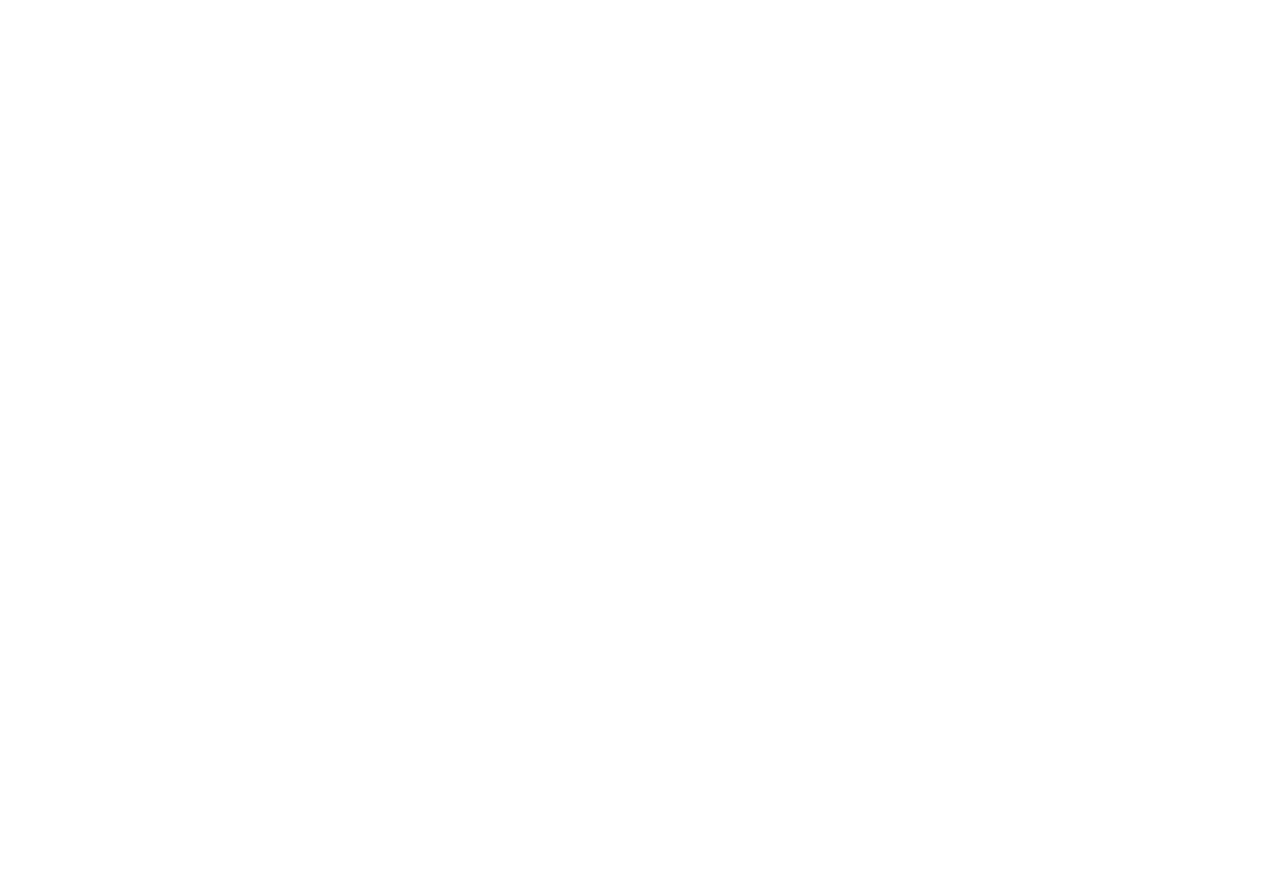
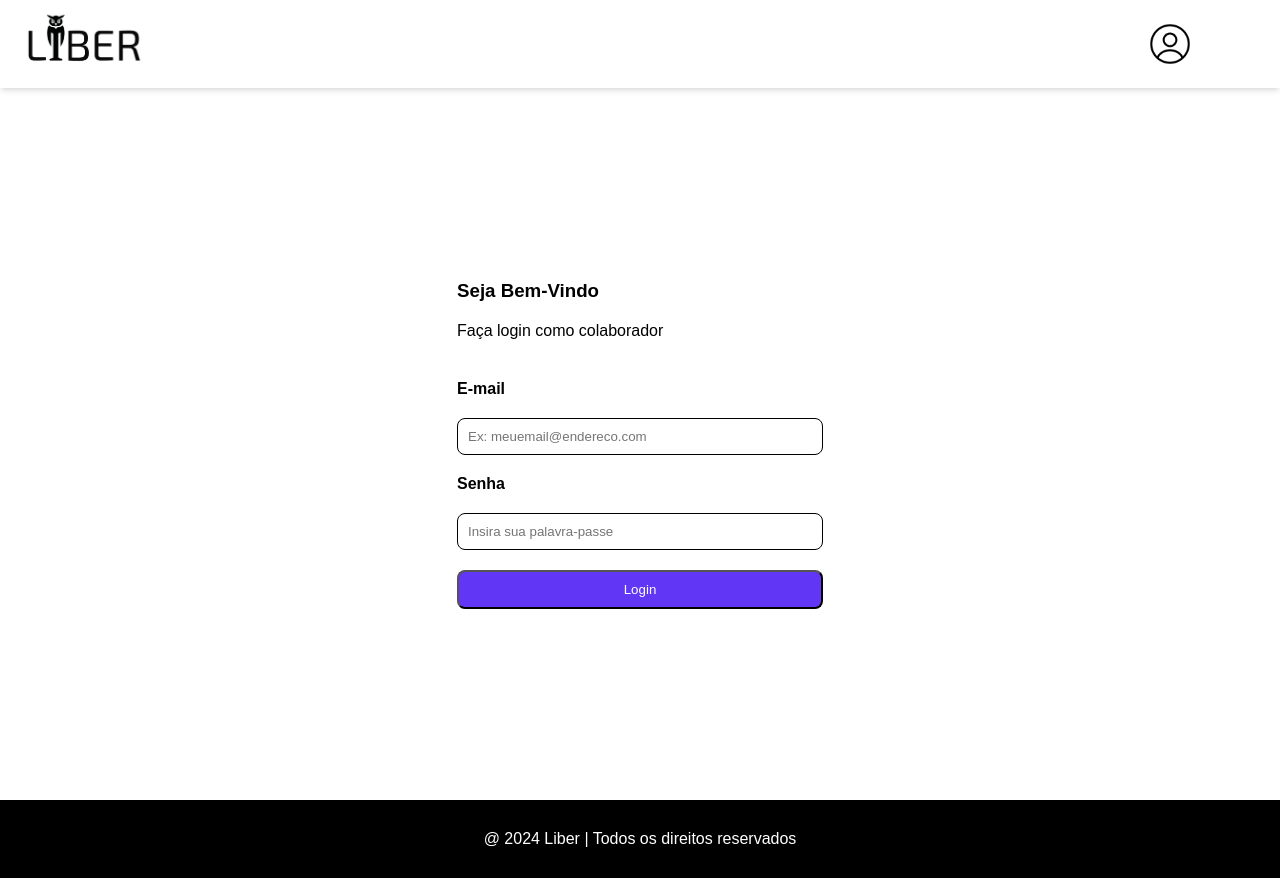
Before and after one commit to CypherCodeTCC/SystemAdmin, a React (Vite) app: page / in a window 1280 px wide. Before the commit this address had no page. Before the commit the page ends 800 px from the top, so only its background shows below. Built offline with nearby package versions, Linux system fonts and the light colour scheme.

Commit message:
[feat] creating login and access control system
[style] changed styling of the Login component

```diff
--- a/package.json
+++ b/package.json
@@ -14,6 +14,7 @@
     "react": "^18.2.0",
     "react-dom": "^18.2.0",
     "react-router-dom": "^6.23.1",
+    "react-toastify": "^10.0.5",
     "styled-components": "^6.1.11"
   },
   "devDependencies": {
--- a/src/RoutesConfig.jsx
+++ b/src/RoutesConfig.jsx
@@ -1,29 +1,23 @@
 import { BrowserRouter, Route, Routes } from "react-router-dom";
+import { ToastContainer } from "react-toastify";
 import NavBar from "./components/nav/NavBar";
 import Footer from "./components/footer/Footer";
+import Login from "./routes/loginSec/Login";
 import Panel from "./routes/panelSec/Panel";
-
-const Layout = ({ children }) => (
-    <div>
-      <NavBar />
-      <div>{children}</div>
-      <Footer />
-    </div>
-  );
+import Error from "./routes/error/Error";
+import "react-toastify/dist/ReactToastify.css";
 
 export default function RoutesConfig() {
-    return (
+  return (
     <BrowserRouter>
+      <NavBar />
+      <ToastContainer />
       <Routes>
-        <Route
-          path="/testeAmbiente"
-          element={
-            <Layout>
-              <Panel />
-            </Layout>
-          }
-        />
+        <Route path="/" element={<Login />} />
+        <Route path="/panel" element={<Panel />} />
+        <Route path="*" element={<Error/>} />
       </Routes>
+      <Footer />
     </BrowserRouter>
-    );
+  );
 }
--- a/src/routes/loginSec/Login.jsx
+++ b/src/routes/loginSec/Login.jsx
@@ -1,20 +1,89 @@
-import { Container } from "./loginStyle";
-
+import { useState, useEffect } from "react";
+import { Button, Container, ContainerForm, Input, SubTitle } from "./loginStyle";
+import axios from "axios";
+import { useNavigate } from "react-router-dom";
+import { toast } from "react-toastify";
+import "react-toastify/dist/ReactToastify.css";
 
 export default function Login() {
-    return(
+  const navigate = useNavigate();
+
+  /* CASO O ADMIN JÁ TENHA LOGADO, ELE NÃO CONSEGUE VOLTAR PARA A TELA DE LOGIN. */
+  useEffect(() => {
+    const checkUser = () => {
+      const admin = localStorage.getItem("admin");
+      if (admin) {
+        setTimeout(() => {
+          navigate("/panel");
+        }, 0);
+      }
+    };
+    checkUser();
+  }, [navigate]);
+
+  const [admin, setAdmin] = useState({
+    email: "",
+    password: "",
+  });
+
+  const [loginError, setLoginError] = useState(false);
+
+  const handleChanged = (e) => {
+    setAdmin((prev) => ({ ...prev, [e.target.name]: e.target.value }));
+  };
+
+  const handleSubmit = async (e) => {
+    e.preventDefault();
+
+    try {
+      const res = await axios.post("http://localhost:8081/admin/login", admin);
+      if (res.data.message == "Login Successful") {
+        localStorage.setItem("admin", JSON.stringify(admin.email));
+        navigate("/panel");
+      } else {
+        setLoginError(true);
+        toast.error("Email ou senha inválidos.", {
+          position: "top-right",
+          autoClose: 3000,
+          hideProgressBar: false,
+          closeOnClick: true,
+          pauseOnHover: true,
+          draggable: true,
+          progress: undefined,
+        });
+      }
+    } catch (err) {
+      console.log("Erro ao logar o administrador.", err);
+    }
+  };
+
+  return (
     <>
       <Container>
-                <div className='container-form'>
+        <ContainerForm>
           <h3>Seja Bem-Vindo</h3>
-                    <p>Faça login como colaborador</p>
+          <SubTitle>Faça login como colaborador</SubTitle>
           <h4>E-mail</h4>
-                    <input type="text" placeholder='Ex: meuemail@endereco.com'/>
+          <Input
+            type="text"
+            name="email"
+            placeholder="Ex: meuemail@endereco.com"
+            onChange={handleChanged}
+            hasError={loginError}
+          />
           <h4>Senha</h4>
-                    <input type="password" placeholder='Insira sua palavra-passe' />
-                    <button className='btn-login'>Login</button>
-                </div>
+          <Input
+            type="password"
+            name="password"
+            placeholder="Insira sua palavra-passe"
+            onChange={handleChanged}
+            hasError={loginError}
+          />
+          <Button onClick={handleSubmit}>
+            Login
+          </Button>
+        </ContainerForm>
       </Container>
     </>
-    )
+  );
 }
--- a/src/routes/loginSec/loginStyle.jsx
+++ b/src/routes/loginSec/loginStyle.jsx
@@ -8,39 +8,33 @@
   justify-content: center;
   align-items: center;
   font-family: Arial, Helvetica, sans-serif;
+`;
 
-    background-image: url("../../../public/library.png");
-    background-repeat: no-repeat;
-    background-size: cover;
-
-    .container-form{
+export const ContainerForm = styled.div`
   display: flex;
   width: 30%;
   flex-direction: column;
   gap: 20px;
 
-        input{
+  @media (max-width: 767px) {
+    width: 60%;
+  }
+`;
+
+export const SubTitle = styled.p`
+  padding-bottom: 20px;
+`;
+
+export const Input = styled.input`
   border-radius: 8px;
-            border: 1px solid;
+  border: 1px solid ${(props) => (props.hasError ? "red" : "black")};
   padding: 10px;
-        }
+`;
 
-        p{
-            padding-bottom: 20px;
-        }
-
-        .btn-login{
-            background-color: #6236F5;
+export const Button = styled.button`
+  background-color: #6236f5;
   color: white;
   padding: 10px;
   border-radius: 8px;
   cursor: pointer;
-        }
-}
-
-@media (max-width: 801px){
-    .container-form{
-        width: 60%;
-    }
-}
 `;
--- a/src/routes/panelSec/Panel.jsx
+++ b/src/routes/panelSec/Panel.jsx
@@ -1,4 +1,4 @@
-import { useState } from "react";
+import { useEffect, useState } from "react";
 import LogoutPng from "../../../public/logout.png";
 import TrashPng from "../../../public/trash.png";
 import {
@@ -16,8 +16,26 @@
   UlList,
 } from "./panelStyle";
 import Forms from "./Forms";
+import { useNavigate } from "react-router-dom";
 
 export default function Panel() {
+  const navigate = useNavigate();
+
+  /*
+    CONTROLE DE ACESSO, PARA QUE NÃO SEJA POSSÍVEL ACESSAR A ROTA SEM ESTAR LOGADO
+  */
+  useEffect(() => {
+    const checkUser = () => {
+      const admin = localStorage.getItem('admin');
+      if(!admin){
+        setTimeout(() => {
+          navigate('/')
+        }, 0);
+      }
+    }
+    checkUser();
+  }, [navigate]);
+
   const [optionColor, setOptionColor] = useState(1);
   const [insertColor, setInsertColor] = useState(1);
   const [isActive, setIsActive] = useState(1);
```
Also changed, not shown: 1 other file (tests, documents, lock files or other folders). Lines whose indentation alone changed are shown as unchanged.
